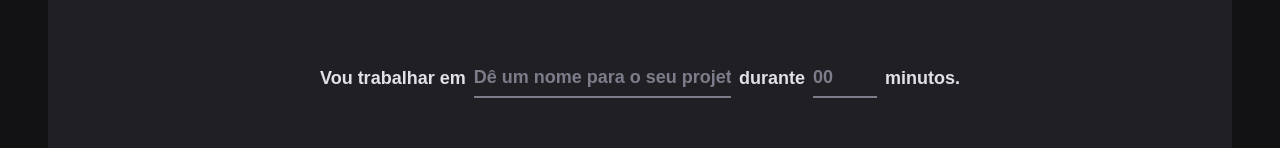
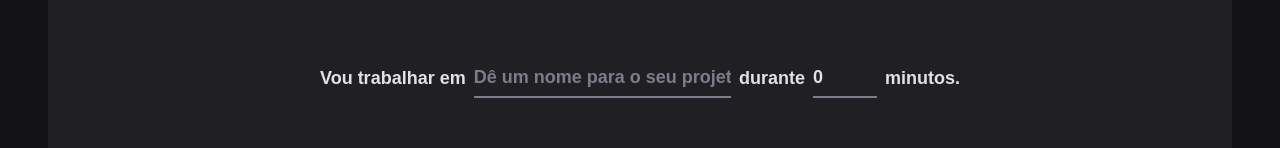
Before and after one commit to nandorsm/Rocketseat2022Projeto02, a React (Vite) app: page / in a window 1280 px wide. Shown: the part 166-314 px from the top of the page. Built offline with nearby package versions, Linux system fonts and the light colour scheme.

Commit message:
finished forms

```diff
--- a/src/pages/Home/index.tsx
+++ b/src/pages/Home/index.tsx
@@ -23,14 +23,26 @@
     .max(60, 'O ciclo precisa ser de no máximo 60 minutos.'),
 })
 
+// interface NewCycleFormData {
+//   task: string
+//   minutesAmount: number
+// }
+
+type NewCycleFormData = zod.infer<typeof newCycleFormValidationSchema>
+
 export function Home() {
   // const [task, setTask] = useState('')
-  const { register, handleSubmit, watch /*formState*/ } = useForm({
+  const { register, handleSubmit, watch, reset /*formState*/ } = useForm<NewCycleFormData>({
     resolver: zodResolver(newCycleFormValidationSchema),
+    defaultValues: {
+      task: '',
+      minutesAmount: 0,
+    }
   })
 
-  function handleCreateNewCycle(data: any) {
+  function handleCreateNewCycle(data: NewCycleFormData) {
     console.log(data)
+    reset()
   }
 
   // console.log(formState.errors)
```
Also changed, not shown: notes.txt.
